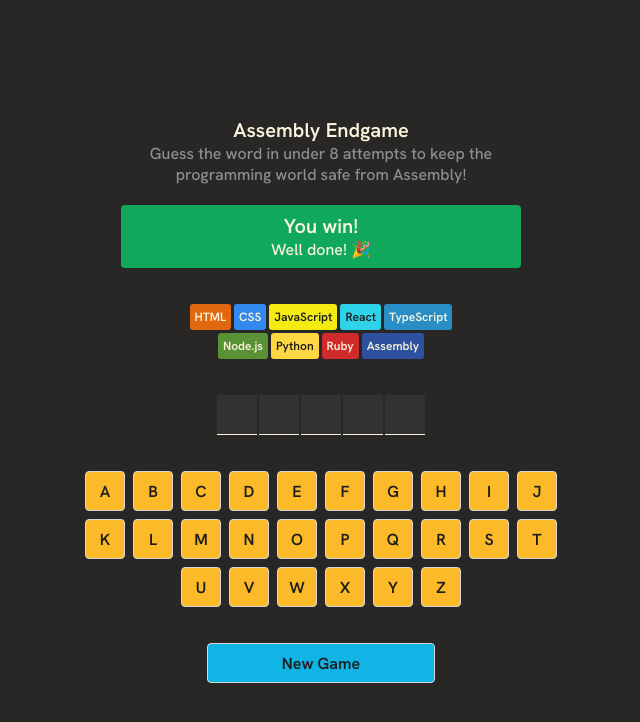
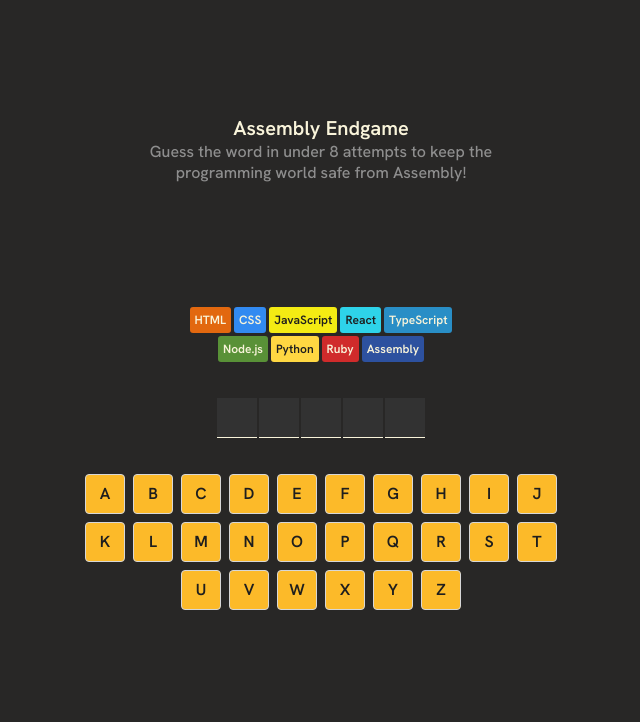
Before and after one commit to DebabrataBanik/Assembly-Endgame, a React (Vite) app: page / in a window 1280 px wide. Shown: the top 722 px of the page, without its empty margins (319-959 px from the left). Built offline with nearby package versions, Linux system fonts and the light colour scheme.

Commit message:
handle game status condition

```diff
--- a/src/App.jsx
+++ b/src/App.jsx
@@ -10,7 +10,11 @@
 
   const wrongGuessCount = guessedLetters.filter(letter => !word.includes(letter)).length
 
-  console.log(wrongGuessCount)
+  const isGameLost = wrongGuessCount >= languages.length - 1
+
+  const isGameWon = word.split('').every(char => guessedLetters.includes(char))
+
+  const isGameOver = isGameLost || isGameWon
 
   const alphabets = "abcdefghijklmnopqrstuvwxyz"
 
@@ -18,6 +22,29 @@
     setGuessedLetters(prevArr =>
       prevArr.includes(letter) ? prevArr : [...prevArr, letter]
     )
+  }
+  function renderGameStatus() {
+    // if (!isGameOver) {
+    //   return null
+    // }
+
+    if (isGameOver) {
+      if (isGameWon) {
+        return (
+          <section className="game-won">
+            <h2>You win!</h2>
+            <p>Well done! 🎉</p>
+          </section>
+        )
+      } else {
+        return (
+          <section className="game-lost">
+            <h2>Game Over!</h2>
+            <p>You lose! Better start learning Assembly 😭</p>
+          </section>
+        )
+      }
+    }
   }
 
   return (
@@ -28,19 +55,27 @@
       </header>
 
       <section className="game-result">
-        <h2>You win!</h2>
-        <p>Well done! 🎉</p>
+
+        {renderGameStatus()}
+
       </section>
 
       <section className="languages__container">
         <ul className="languages">
           {
-            languages.map(language => (
-              <li key={language.name}><button style={{
+            languages.map((language, index) => {
+
+              const langLost = index < wrongGuessCount
+
+              return (
+                <li key={language.name}><button
+                  className={langLost ? 'lost' : ''}
+                  style={{
                     backgroundColor: language.backgroundColor,
                     color: language.color
                   }}>{language.name}</button></li>
-            ))
+              )
+            })
           }
         </ul>
       </section>
@@ -83,9 +118,16 @@
         }
       </section>
 
+      <section className="btn__container">
+        {
+          isGameOver && (
             <button className="newgame">
               New Game
             </button>
+          )
+        }
+      </section>
+
     </main >
   )
 }
--- a/src/index.css
+++ b/src/index.css
@@ -45,14 +45,26 @@
   width: 100%;
   max-width: 25rem;
   border-radius: 4px;
-  background-color: #10A95B;
   color: #F9F4DA;
-  padding-block: .5rem;
   margin-top: 20px;
+  border-radius: 6px;
+  overflow: hidden;
+  height: 68px;
 
   & p{
     color: #F9F4DA;
   }
+}
+
+.game-won{
+  background-color: #10A95B;
+  padding-block: 0.6rem;
+}
+
+.game-lost{
+  background-color: #BA2A2A;
+  padding-block: 0.6rem;
+
 }
 
 .languages__container{
@@ -68,6 +80,7 @@
 }
 
 .languages li button{
+  position: relative;
   padding: 5px;
   border-radius: 3px;
   font-size: 12px;
@@ -77,6 +90,21 @@
   border: none;
   cursor: pointer;
 }
+
+.languages li button.lost::before{
+  content: "💀";
+  position: absolute;
+  top: 0;
+  left: 0;
+  width: 100%;
+  height: 100%;
+  display: flex;
+  align-items: center;
+  justify-content: center;
+  background-color: rgba(0, 0, 0, 0.7);
+}
+
+
 
 .word{
   display: flex;
@@ -130,6 +158,7 @@
   width: 228px;
   height: 40px;
   margin-top: 36px;
+  cursor: pointer;
 }
 
 .key.present{
@@ -139,3 +168,7 @@
 .key.absent{
   background-color: #EC5D49;
 }
+
+.btn__container{
+  height: 76px;
+}
```
Lines whose indentation alone changed are shown as unchanged.
